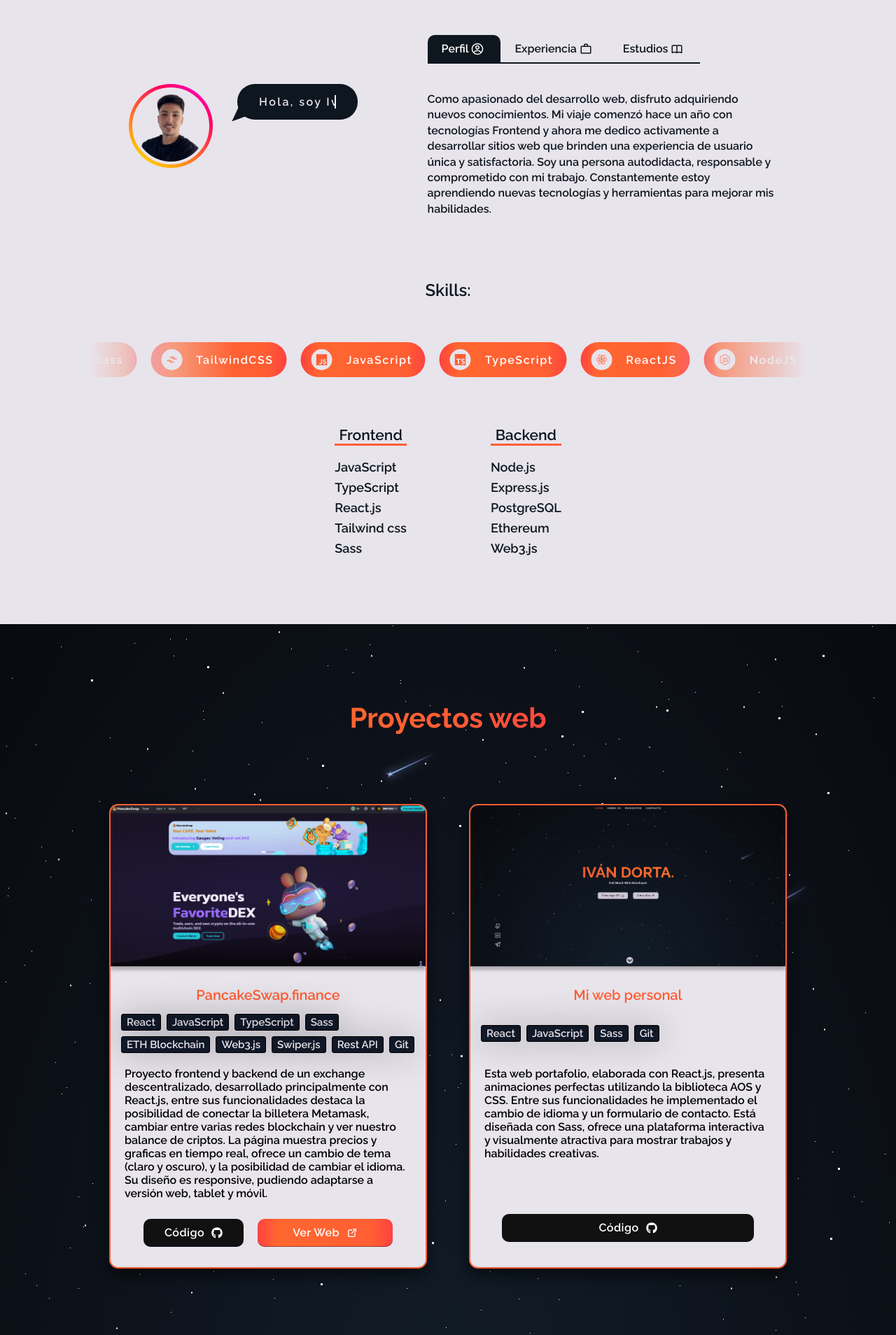
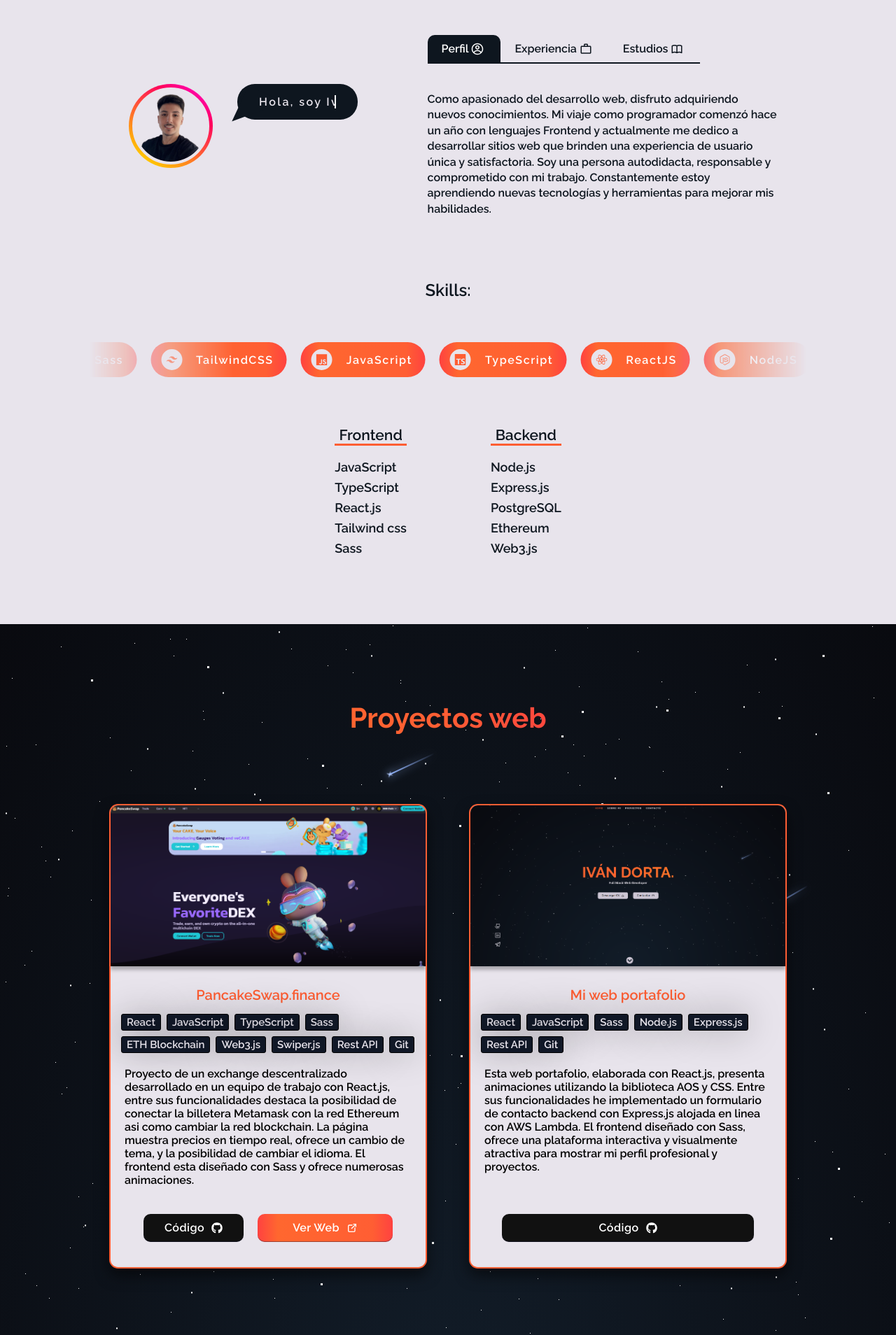
Before and after one commit to ivandoza/ivan-portfolio, a React (Vite) app: page / in a window 1280 px wide. Shown: the part 912-2820 px from the top of the page at 70% size. Built offline with nearby package versions, Linux system fonts and the light colour scheme.

Commit message:
corregido ref error

```diff
--- a/public/portfolioData.json
+++ b/public/portfolioData.json
@@ -6,7 +6,7 @@
   },
   "info": {
     "message": "Hola, soy Iván",
-    "profile": "Como apasionado del desarrollo web, disfruto adquiriendo nuevos conocimientos. Mi viaje comenzó hace un año con tecnologías Frontend y  ahora me dedico activamente a desarrollar sitios web que brinden una experiencia de usuario única y satisfactoria. Soy una persona autodidacta, responsable y comprometido con mi trabajo. Constantemente estoy aprendiendo nuevas tecnologías y herramientas para mejorar mis habilidades.",
+    "profile": "Como apasionado del desarrollo web, disfruto adquiriendo nuevos conocimientos. Mi viaje como programador comenzó hace un año con lenguajes Frontend y actualmente me dedico a desarrollar sitios web que brinden una experiencia de usuario única y satisfactoria. Soy una persona autodidacta, responsable y comprometido con mi trabajo. Constantemente estoy aprendiendo nuevas tecnologías y herramientas para mejorar mis habilidades.",
     "experience": "Durante mi trayectoria, he llevado a cabo proyectos web tanto de manera colaborativa en equipos de trabajo remotos, como de forma individual. Aunque aún no cuento con experiencia profesional formal, he adquirido habilidades valiosas y experiencia práctica a través de estos proyectos.",
     "studies": "Poseo un certificado de Full Stack developer obtenido tras completar un bootcamp de 6 meses con Develhope. Durante esta experiencia, trabajé con metodologías ágiles y con tecnologías como Javascript, React, Typescript, CSS, Node.js, entre otras. Además, he complementado mi formación con otros cursos de manera autodidacta, que me han permitido expandir mis conocimientos de manera continua y autónoma."
   },
@@ -17,7 +17,7 @@
   "projects": {
     "pancake": {
       "name": "PancakeSwap.finance",
-      "description": "Proyecto frontend y backend de un exchange descentralizado, desarrollado principalmente con React.js, entre sus funcionalidades destaca la posibilidad de conectar la billetera Metamask, cambiar entre varias redes blockchain y ver nuestro balance de criptos. La página muestra precios y graficas en tiempo real, ofrece un cambio de tema (claro y oscuro), y la posibilidad de cambiar el idioma. Su diseño es responsive, pudiendo adaptarse a versión web, tablet y móvil.",
+      "description": "Proyecto de un exchange descentralizado desarrollado en un equipo de trabajo con React.js, entre sus funcionalidades destaca la posibilidad de conectar la billetera Metamask con la red Ethereum asi como cambiar la red blockchain. La página muestra precios en tiempo real, ofrece un cambio de tema, y la posibilidad de cambiar el idioma. El frontend esta diseñado con Sass y ofrece numerosas animaciones.",
       "items": [
         "React",
         "JavaScript",
@@ -33,12 +33,15 @@
       "link": "https://pancake-swap-eta.vercel.app/"
     },
     "portfolio": {
-      "name": "Mi web personal",
-      "description": "Esta web portafolio, elaborada con React.js, presenta animaciones perfectas utilizando la biblioteca AOS y CSS. Entre sus funcionalidades he implementado el cambio de idioma y un formulario de contacto. Está diseñada con Sass, ofrece una plataforma interactiva y visualmente atractiva para mostrar trabajos y habilidades creativas.",
+      "name": "Mi web portafolio",
+      "description": "Esta web portafolio, elaborada con React.js, presenta animaciones utilizando la biblioteca AOS y CSS. Entre sus funcionalidades he implementado un formulario de contacto backend con Express.js alojada en linea con AWS Lambda. El frontend diseñado con Sass, ofrece una plataforma interactiva y visualmente atractiva para mostrar mi perfil profesional y proyectos.",
       "items": [
         "React",
         "JavaScript",
         "Sass",
+        "Node.js",
+        "Express.js",
+        "Rest API",
         "Git"
       ],
       "github": "https://github.com/ivandoza/ivan-portfolio"
--- a/src/components/ContactModal/Modal.jsx
+++ b/src/components/ContactModal/Modal.jsx
@@ -1,4 +1,4 @@
-import React, { useContext, useEffect, useState } from "react";
+import React, { useContext, useEffect, useRef, useState } from "react";
 import { useNavigate } from "react-router-dom";
 import PropTypes from "prop-types";
 import styles from "./Modal.module.scss";
@@ -122,7 +122,7 @@
           </button>
         </div>
         <div className={styles.formContainer}>
-          <form className={styles.form} onSubmit={handleSubmit}>
+          <form className={styles.form} ref={form} onSubmit={handleSubmit}>
             <input
               type="text"
               placeholder="Nombre"
```
